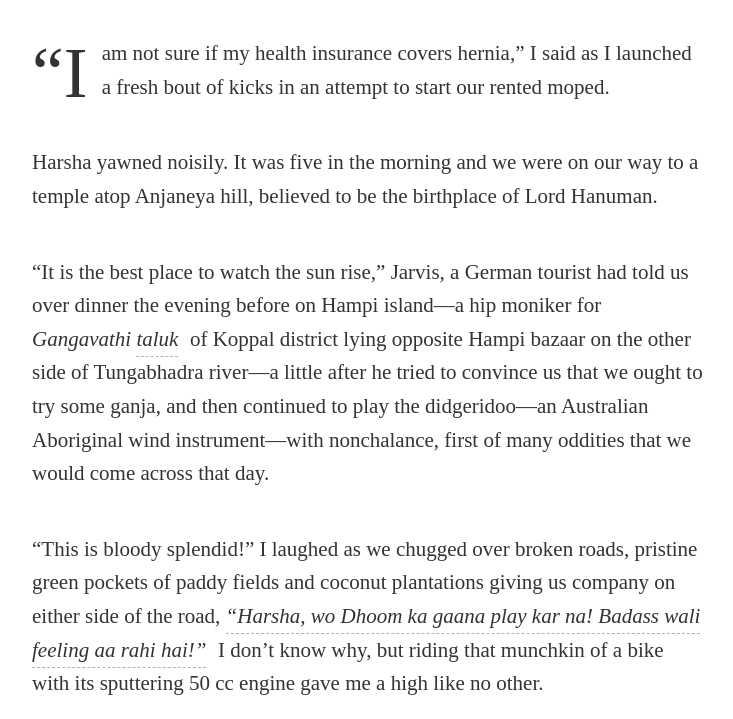
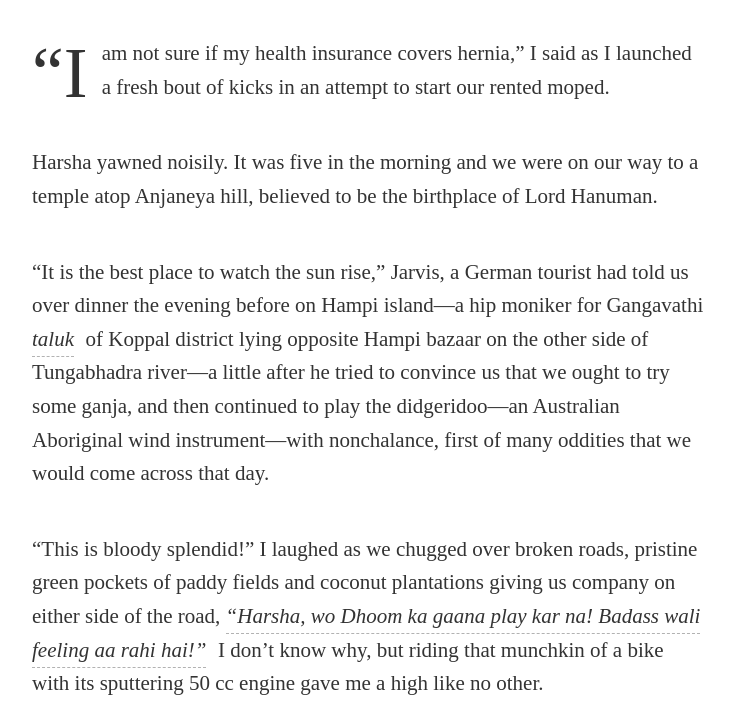
Before and after one commit to harshac/darbadar, a Jekyll site: the page built from _posts/2015-09-25-anegundi.md, in a window 1280 px wide and 900 px high, scrolled down 417 px, cut to the strip 0-719 px from the top of the window. Shown: the whole strip, without its empty margins (272-1005 px from the left). Built offline with Jekyll 4.4.1, drawn with Linux system fonts in a browser that asks for light colours; nearby versions of some CDN libraries; some web fonts are replaced; comment, search, counter and statistics services are not loaded.

```diff
--- a/_posts/2015-09-25-anegundi.md
+++ b/_posts/2015-09-25-anegundi.md
@@ -17,7 +17,7 @@ published: true
 
 Harsha yawned noisily. It was five in the morning and we were on our way to a temple atop Anjaneya hill, believed to be the birthplace of Lord Hanuman.
 
-“It is the best place to watch the sun rise,” Jarvis, a German tourist had told us over dinner the evening before on Hampi island—a hip moniker for _Gangavathi_ _taluk_{:title="A sub-district in Indian context"} of Koppal district lying opposite Hampi bazaar on the other side of Tungabhadra river—a little after he tried to convince us that we ought to try some ganja, and then continued to play the didgeridoo—an Australian Aboriginal wind instrument—with nonchalance, first of many oddities that we would come across that day.
+“It is the best place to watch the sun rise,” Jarvis, a German tourist had told us over dinner the evening before on Hampi island—a hip moniker for Gangavathi _taluk_{:title="A sub-district in Indian context"} of Koppal district lying opposite Hampi bazaar on the other side of Tungabhadra river—a little after he tried to convince us that we ought to try some ganja, and then continued to play the didgeridoo—an Australian Aboriginal wind instrument—with nonchalance, first of many oddities that we would come across that day.
 
 “This is bloody splendid!” I laughed as we chugged over broken roads, pristine green pockets of paddy fields and coconut plantations giving us company on either side of the road, _“Harsha, wo Dhoom ka gaana play kar na! Badass wali feeling aa rahi hai!”_{:title="Harsha, can you play that song from Dhoom? I feel like a badass."} I don't know why, but riding that munchkin of a bike with its sputtering 50 cc engine gave me a high like no other.
 
```
